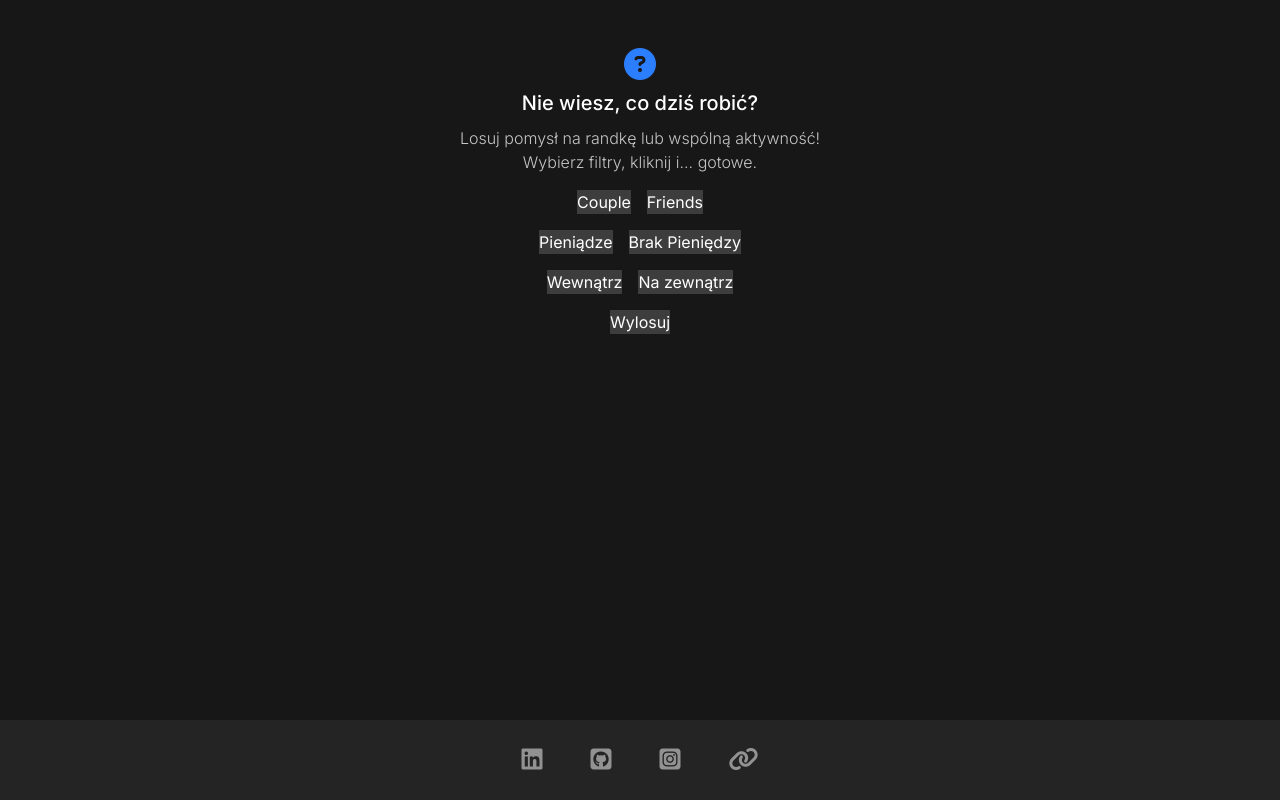
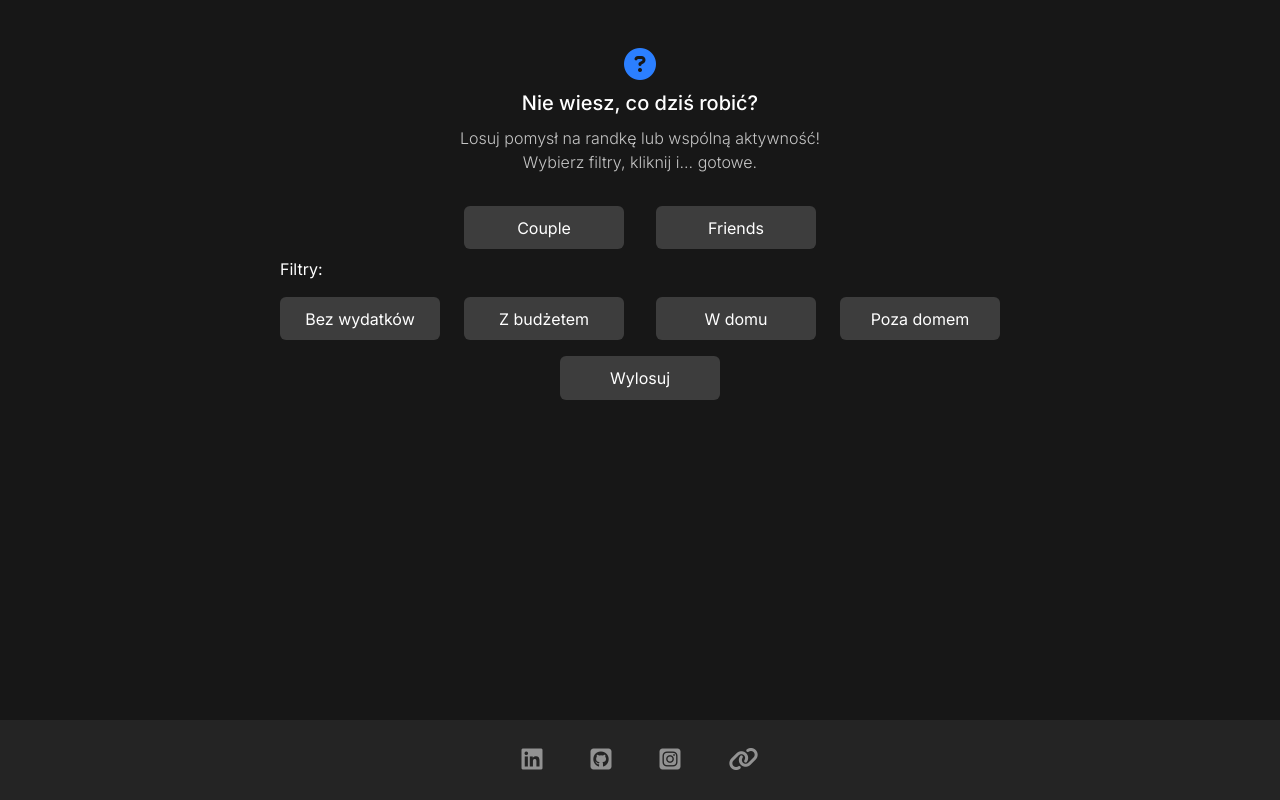
Before and after one commit to kxGeou/WhatAbout, a React (Vite) app: page / in a window 1280 px wide. Built offline with nearby package versions, Linux system fonts and the light colour scheme.

Commit message:
State look

```diff
--- a/src/components/Buttons.jsx
+++ b/src/components/Buttons.jsx
@@ -2,10 +2,10 @@ import React from "react";
 
 function Buttons({ data, setData }) {
   return (
-    <section className="flex justify-center flex-col items-center gap-4">
-      <div className="flex gap-4">
+    <section className="flex justify-center flex-col items-center gap-2 mt-4">
+      <div className="flex gap-8">
         <button
-          className={` ${data.type == "couple" && "bg-red-500"}`}
+          className={` ${data.type == "couple" && "shadow-couple shadow-[0px_0px_10px_2px]"}`}
           onClick={() => {
             if (data.type === "couple") {
               setData({ ...data, type: "no-filter" });
@@ -15,7 +15,7 @@ function Buttons({ data, setData }) {
           Couple
         </button>
         <button
-          className={` ${data.type == "friends" && "bg-green-500"}`}
+          className={` ${data.type == "friends" && "shadow-friends shadow-[0px_0px_10px_2px]"}`}
           onClick={() => {
             if (data.type === "friends") {
               setData({ ...data, type: "no-filter" });
@@ -26,49 +26,58 @@ function Buttons({ data, setData }) {
         </button>
       </div>
 
-      <div className="flex gap-4">
+      <div>
+      <p className="mb-4 opacity975">Filtry: </p>
+      <div className="flex gap-8 items-center">
+        <div>
+          <div className="flex gap-6">
             <button
-          className=""
+              className={`shadow-blue-300 shadow-[0px_0px_10px_2px] ${data.paid != null && data.paid == true ? `shadow-${data.type} shadow-[0px_0px_10px_2px]` : `shadow-transparent`}`}
               onClick={() => {
                 if (data.paid === true) {
                   setData({ ...data, paid: null });
                 } else setData({ ...data, paid: true });
               }}
             >
-          Pieniądze
+              Bez wydatków
             </button>
             <button
-          className=""
+              className={`shadow-blue-300 shadow-[0px_0px_10px_2px] ${data.paid != null && data.paid == false ? `shadow-${data.type} shadow-[0px_0px_10px_2px]` : `shadow-transparent`}`}
               onClick={() => {
                 if (data.paid === false) {
                   setData({ ...data, paid: null });
                 } else setData({ ...data, paid: false });
               }}
             >
-          Brak Pieniędzy
+              Z budżetem
             </button>
           </div>
-      <div className="flex gap-4">
+        </div>
+        <div>
+          <div className="flex gap-6">
             <button
-          className=""
+              className={`shadow-blue-300 shadow-[0px_0px_10px_2px] ${data.location != null && data.location == "indoor" ? `shadow-${data.type} shadow-[0px_0px_10px_2px]` : `shadow-transparent`}`}
               onClick={() => {
                 if (data.location === "indoor") {
                   setData({ ...data, location: null });
                 } else setData({ ...data, location: "indoor" });
               }}
             >
-          Wewnątrz
+              W domu
             </button>
             <button
-          className=""
+              className={`shadow-blue-300 shadow-[0px_0px_10px_2px] ${data.location != null && data.location == "outdoor" ? `shadow-${data.type} shadow-[0px_0px_10px_2px]` : `shadow-transparent`}`}
               onClick={() => {
                 if (data.location === "outdoor") {
                   setData({ ...data, location: null });
                 } else setData({ ...data, location: "outdoor" });
               }}
             >
-          Na zewnątrz
+              Poza domem
             </button>
+          </div>
+        </div>
+      </div>
       </div>
     </section>
   );
--- a/src/index.css
+++ b/src/index.css
@@ -7,7 +7,7 @@
 @theme {
     --color-background: #171717;
     --color-friends : #64F58D;
-    --color-couples: #C94277;
+    --color-couple: #C94277;
     --color-box: #3D3D3D;
     --color-footer: #242424;
     --color-textColor: #FFFFFF;
@@ -59,4 +59,15 @@ footer .social-box {
 
 button {
     background-color: var(--color-box);
+    border-radius: 6px;
+    padding: 0.60rem 1rem;
+    min-width: 10rem;
+    max-width: 15rem;
+    cursor: pointer;
+    transition: all 0.25s ease;
 }
+
+
+button:hover {
+    background-color: var(--color-footer);
+}
```
Lines whose indentation alone changed are shown as unchanged.
